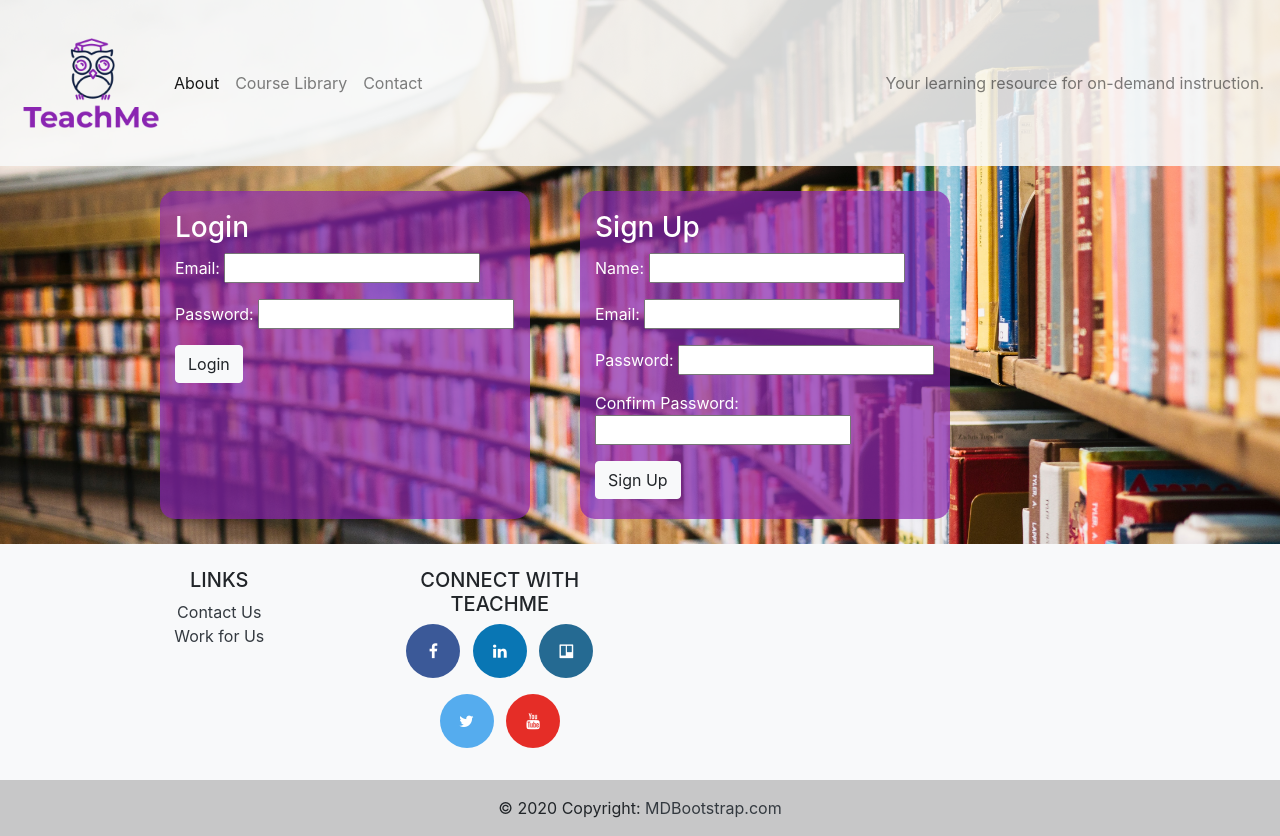
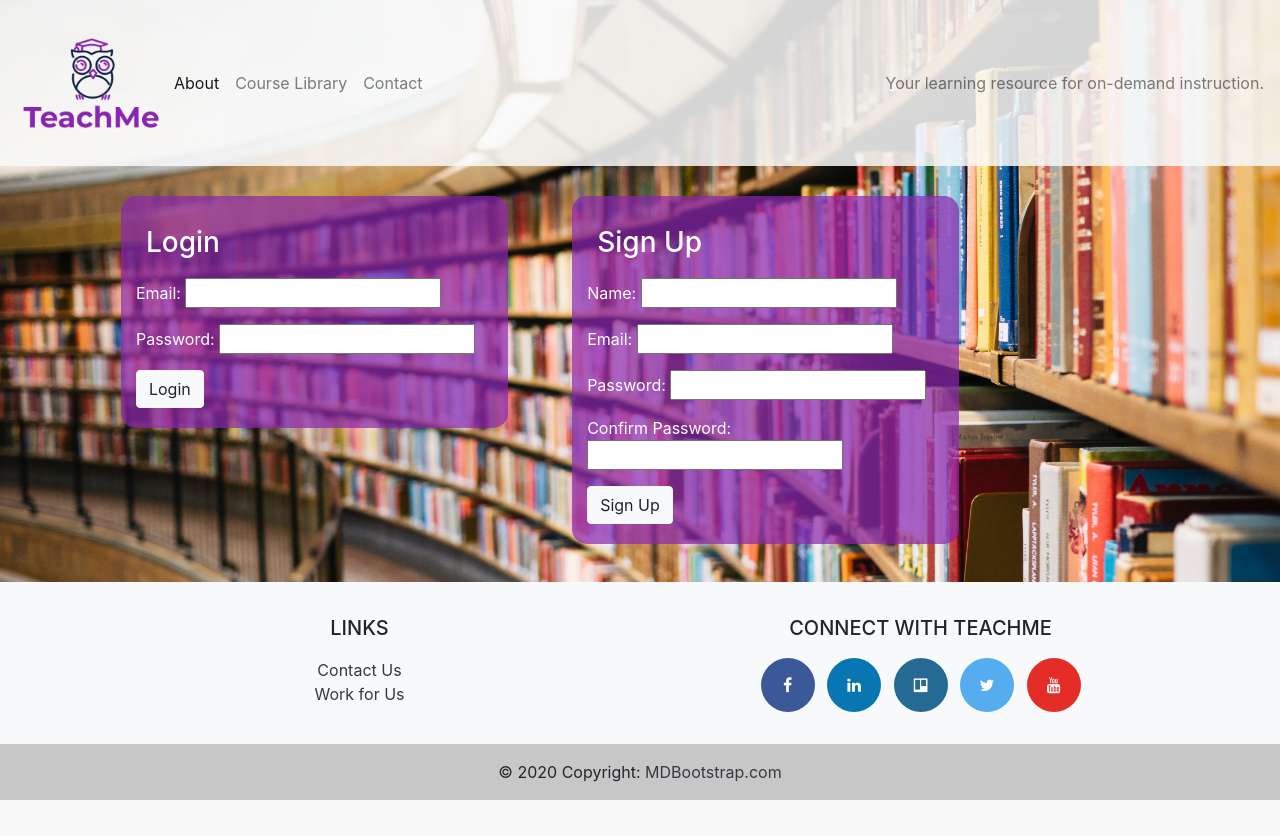
Before and after one commit to Purposefully/TeachMe, a Django app: page / in a window 1280 px wide. After the commit the page ends 800 px from the top, so only its background shows below. Run offline with Django 3.2, Linux system fonts and the light colour scheme; some libraries are stand-ins or nearby versions.

Commit message:
various html/css edits to all of my pages

```diff
--- a/lms_app/static/css/style.css
+++ b/lms_app/static/css/style.css
@@ -20,12 +20,15 @@
 .messages {
     color: red;
 }
+.centerdiv {
+    align-items: center;
+}
 .logregdiv {
     display: inline-block;
     vertical-align: top;
     background-color:rgb(138, 37, 177, 0.7);
     padding: 20px;
-    margin: 25px;
+    margin: 30px;
     border-radius: 15px;
     color: white;
 }
@@ -40,7 +43,7 @@
     top: 0;
   }
 
-  .horizontal_line {
+.horizontal_line {
       color: gray;
       width: 3px;
       position: absolute;
@@ -49,12 +52,21 @@
       border-style: inset;
   }
 
-  /* search bar */
-  .active-purple input[type=text] {
+/* search bar */
+ .active-purple input[type=text] {
     border-bottom: 1px solid #8A25B1;
     box-shadow: 0 1px 0 0 #8A25B1;
   }
+footer {
+      position: absolute;
+      bottom: 0;
+      width: 100%;
+      height: auto;
+  }
 
+h2, h3, h4, h5 {
+    padding: 10px;
+}
 /* social media buttons in footer */
 /* source: https://codepen.io/codename065/pen/doyRNw/*/
 
--- a/lms_app/templates/index.html
+++ b/lms_app/templates/index.html
@@ -15,8 +15,7 @@
 <body>
     <div id="index_wrapper">
         <nav class="navbar navbar-expand-lg navbar-light nav_transparency">
-            <img src="{% static 'img/LOGO_TeachMe_Owl.png' %}" alt="TeachMe Logo" class="img-fluid" style="max-width: 150px;">
-            <!-- <a class="navbar-brand" href="#">Navbar w/ text</a> -->
+            <a href="/"><img src="{% static 'img/LOGO_TeachMe_Owl.png' %}" alt="TeachMe Logo" class="img-fluid" style="max-width: 150px;" ></a>
             <button class="navbar-toggler" type="button" data-toggle="collapse" data-target="#navbarText" aria-controls="navbarText" aria-expanded="false" aria-label="Toggle navigation">
             <span class="navbar-toggler-icon"></span>
             </button>
@@ -38,7 +37,8 @@
             </div>
         </nav>
         <div class="row container justify-content-center home_background_div">
-            <div class="logregdiv col-md-4">
+          <div class="centerdiv">
+            <div class="logregdiv col-md-5">
             {% if request.session.type == "login" %}
               {% if messages %}
               <ul>
@@ -56,7 +56,7 @@
                     <button type="submit" class="btn btn-light">Login</button>
                 </form>
             </div>
-            <div class="logregdiv col-md-4">
+            <div class="logregdiv col-md-5">
             {% if request.session.type == "signup" %}
               {% if messages %}
               <ul>
@@ -66,14 +66,6 @@
               </ul>
               {% endif %}
             {% endif %}
-              <!-- This is what Michelle had for her messages section, the above is Lisa's.  -->
-                <!-- {% if messages %}
-                <ul class="messages">
-                    {% for message in messages %}
-                    <li {% if message.tags %} class="{{ message.tags }}"{% endif %}>{{ message }}</li>
-                    {% endfor %}
-                </ul>
-                {% endif %} -->
                 <form action="/signup" method="POST">
                     {% csrf_token %}
                     <h3>Sign Up</h3>
@@ -84,6 +76,7 @@
                     <button type="submit" class="btn btn-light">Sign Up</button>
                 </form>
             </div>
+          </div>
         </div>
         <footer class="bg-light text-center text-lg-start">
             <!-- Grid container -->
@@ -91,7 +84,7 @@
               <!--Grid row-->
               <div class="row">
                 <!--Grid column-->
-                <div class="col-lg-3 col-md-6 mb-4 mb-md-0">
+                <div class="col-md-6">
                   <h5 class="text-uppercase">Links</h5>
 
                   <ul class="list-unstyled mb-0">
@@ -104,7 +97,8 @@
                   </ul>
                 </div>
                 <!--Grid column-->
-                <div class="col-lg-3 col-md-6 mb-4 mb-md-0">
+                <!-- <div class="col-lg-3 col-md-6 mb-4 mb-md-0"> -->
+                  <div class="col-md-6">
                   <h5 class="text-uppercase mb-0">Connect with TeachMe</h5>
                   <a href="http://scripteden.com/download/eden-ui/" target="_blank" class="btn-social btn-facebook"><i class="fa fa-facebook"></i></a>
                   <a href="http://scripteden.com/download/eden-ui/" target="_blank" class="btn-social btn-linkedin"><i class="fa fa-linkedin"></i></a>
```
Also changed, not shown: lms_app/templates/course_library.html (+18 -19 lines), lms_app/templates/profile.html (+4 -18 lines).
